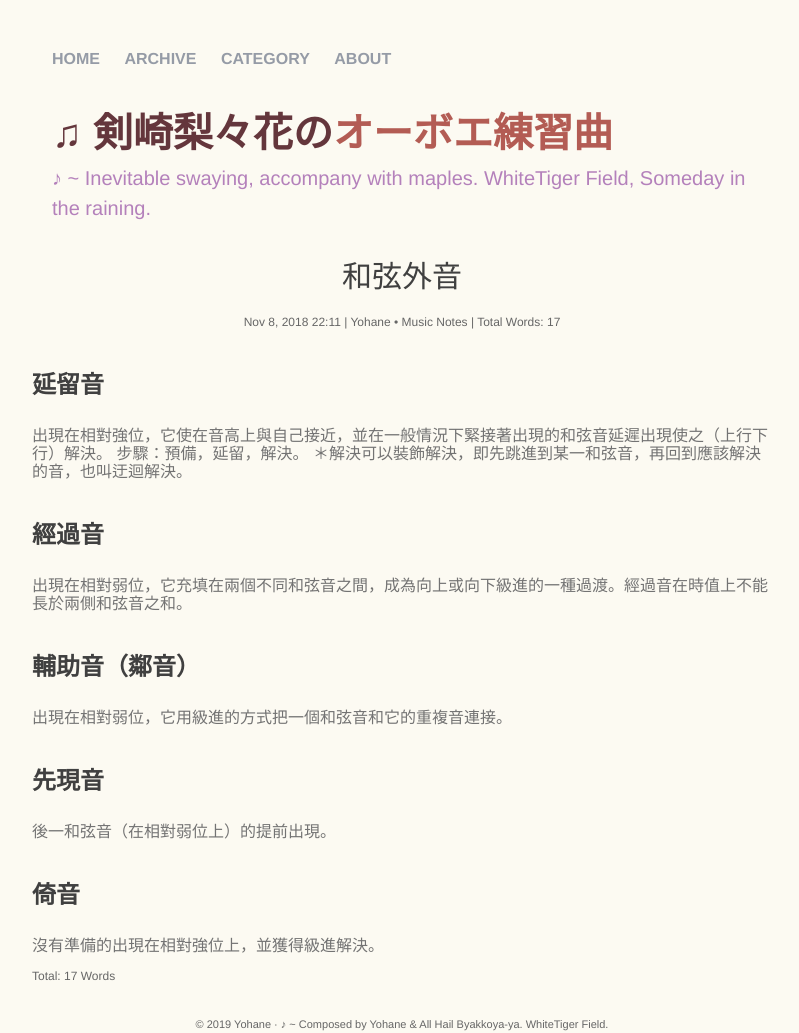
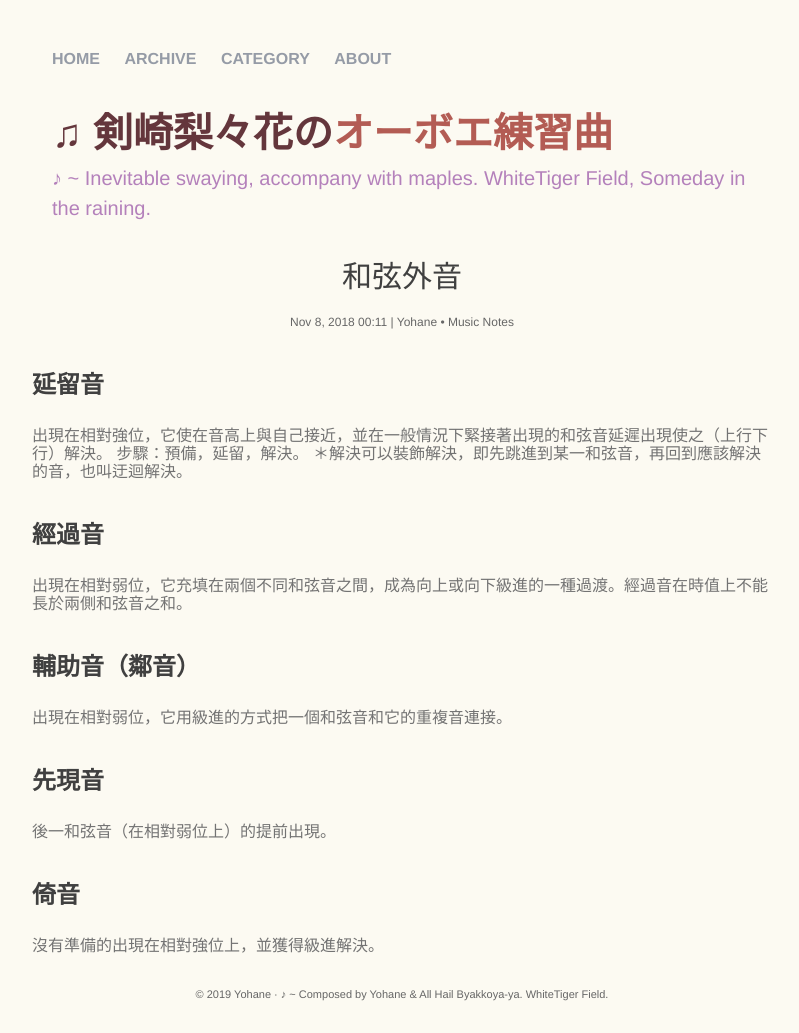
Before and after one commit to YohaneWW/Maples, a Jekyll site: the page built from _posts/2018-11-08-non-harmonic-notes.md, in a window 1280 px wide. Shown: the whole page, without its empty margins (238-1037 px from the left). Built offline with Jekyll 4.4.1, drawn with Linux system fonts in a browser that asks for light colours; after the commit the page ends 1003 px from its top, so only the background shows below that.

Commit message:
rm total words

```diff
--- a/_layouts/post.html
+++ b/_layouts/post.html
@@ -11,14 +11,10 @@ layout: default
       {% endif %}
       • {% if page.series %}{{ page.series }}{% else %}{{ page.categories }}
       {% endif %}
-      | Total Words: {{ page.content | number_of_words }}
     </p>
   </header>
 
   <article class="post-content">
     {{ content }}
 	</article>
-
-  <p class="post-meta">
-    Total: {{ page.content | number_of_words }}  Words
 </div>
--- a/_posts/2018-11-08-non-harmonic-notes.md
+++ b/_posts/2018-11-08-non-harmonic-notes.md
@@ -1,10 +1,9 @@
 ---
 layout: post
 title: 和弦外音
-date: 2018-11-08 22:21
 categories: [Music Notes]
+excerpt: Non Harmonic Notes
 ---
-
 ## 延留音
 
 出現在相對強位，它使在音高上與自己接近，並在一般情況下緊接著出現的和弦音延遲出現使之（上行下行）解決。
```
Also changed, not shown: _posts/2018-11-04-discuss-d7.md (+1 -1 lines), _posts/2018-11-11-harmony-warn.md (+0 -2 lines).
